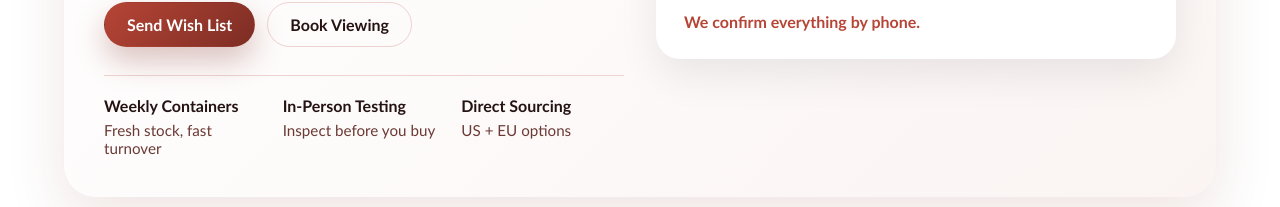
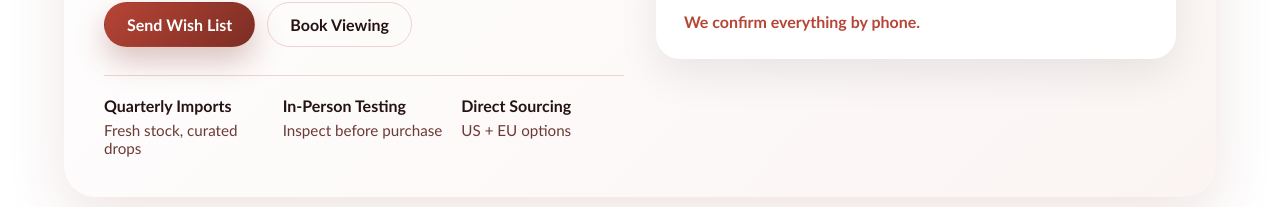
Before and after one commit to Degbang/berecons-frontend, an Angular app: page / in a window 1280 px wide. Shown: the part 420-627 px from the top of the page. Built offline with nearby package versions, Linux system fonts and the light colour scheme; no server answers.

Commit message:
Update inventory trust copy

```diff
--- a/src/app/inventory.component.html
+++ b/src/app/inventory.component.html
@@ -12,12 +12,12 @@
     </div>
     <div class="trust-row">
       <div>
-        <p class="trust-title">Weekly Containers</p>
-        <p class="trust-sub">Fresh stock, fast turnover</p>
+        <p class="trust-title">Quarterly Imports</p>
+        <p class="trust-sub">Fresh stock, curated drops</p>
       </div>
       <div>
         <p class="trust-title">In-Person Testing</p>
-        <p class="trust-sub">Inspect before you buy</p>
+        <p class="trust-sub">Inspect before purchase</p>
       </div>
       <div>
         <p class="trust-title">Direct Sourcing</p>
```
